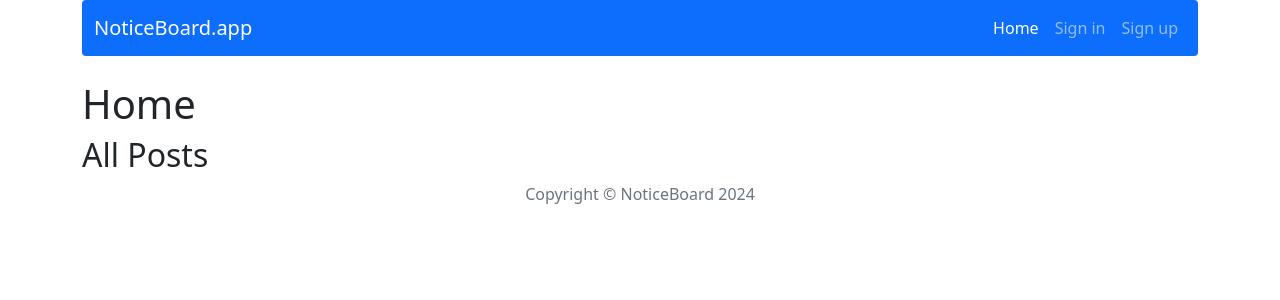
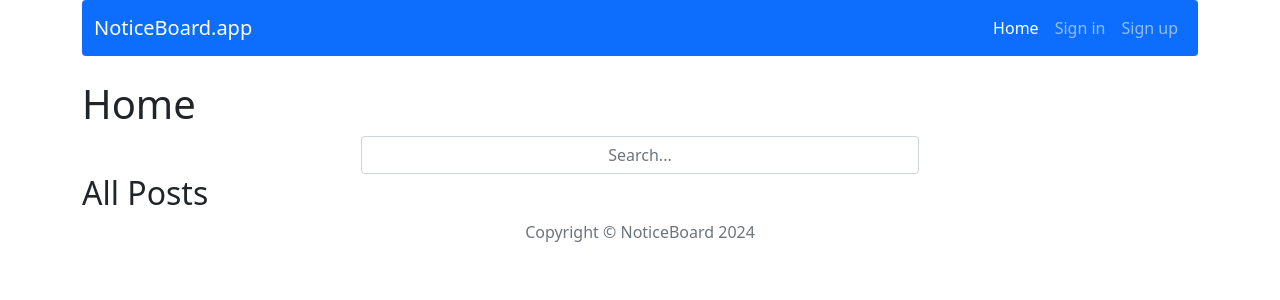
Before and after one commit to Jnlietta/NoticeBoard, a React (Create React App) app in the folder client/: page / in a window 1280 px wide. Shown: the top 300 px of the page. Built offline with nearby package versions, Linux system fonts and the light colour scheme.

Commit message:
Prepere feauters/SearchForm component and render it inside Home.js

```diff
--- /dev/null
+++ b/client/src/components/features/SearchForm/SearchForm.js
@@ -0,0 +1,28 @@
+import { Form, FormControl } from 'react-bootstrap';
+import clsx from 'clsx';
+
+const SearchForm = () => {
+
+    const handleSubmit = (e) => {
+        e.preventDefault();
+      };
+
+    const handleChange = e => {
+        e.preventDefault();
+    };
+
+    return (
+        <Form inline onSubmit={handleSubmit} className={clsx('justify-content-center', 'align-items-center', 'd-flex', 'h-100')}>
+            <FormControl
+              type="text"
+              placeholder="Search..."
+              className={clsx('mr-sm-2', 'w-50')}
+              //value={searchTerm}
+              onChange={handleChange}
+              style={{textAlign: 'center'}}
+            />
+        </Form>
+    );
+  };
+
+  export default SearchForm;
--- a/client/src/components/pages/Home/Home.js
+++ b/client/src/components/pages/Home/Home.js
@@ -1,9 +1,11 @@
 import AllPosts from '../../features/AllPosts/AllPosts';
+import SearchForm from '../../features/SearchForm/SearchForm';
 
 const Home = props => {
     return(
         <div>
             <h1>Home</h1>
+            <SearchForm />
             <AllPosts />
         </div>
     );
```
